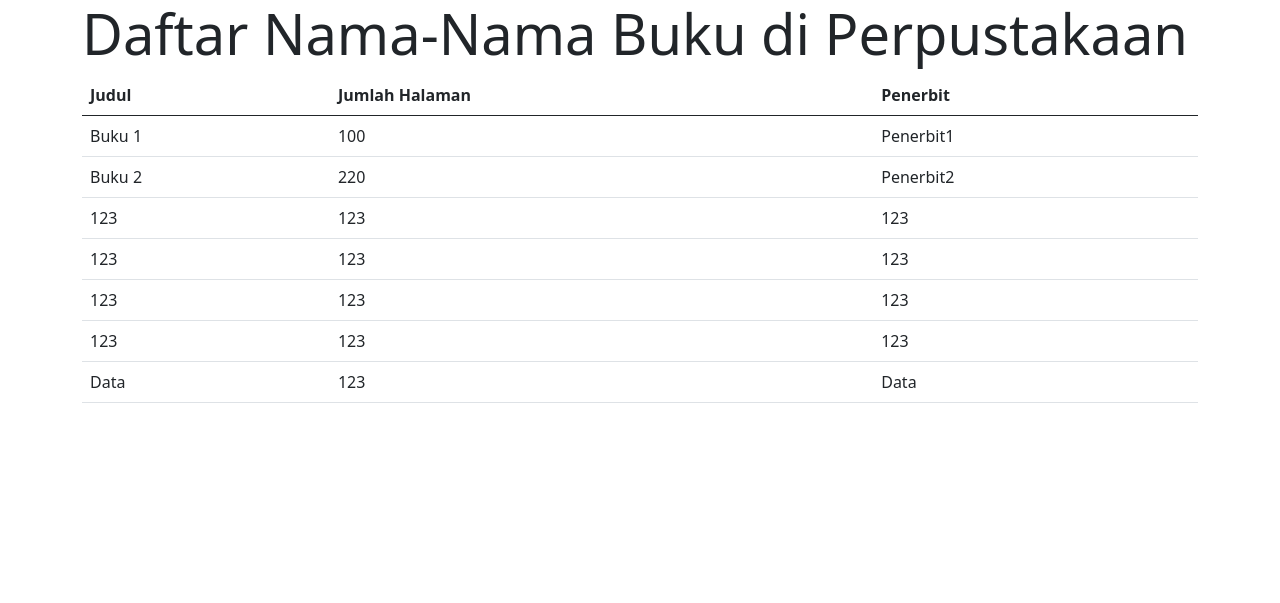
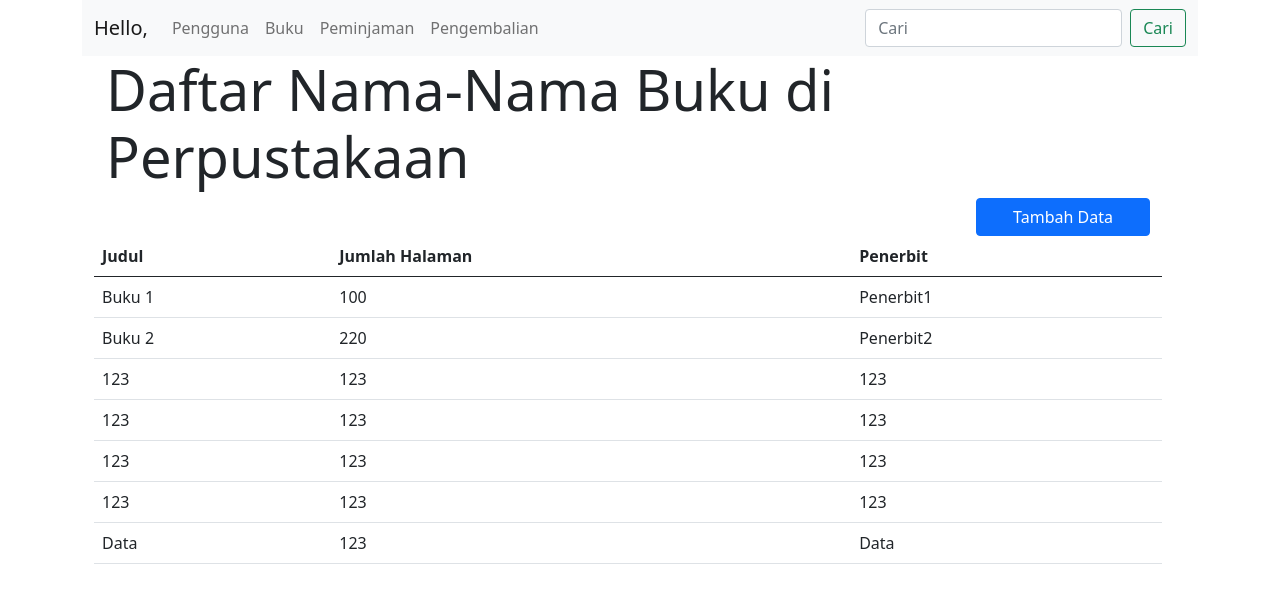
Before and after one commit to alazdev/django-my-first-project, a Django app: page /buku in a window 1280 px wide. Shown: the top 603 px of the page. Run offline with Django 3.2, Linux system fonts and the light colour scheme; data comes from the database, SQL or seed files in the repository; both versions use the stored data as it was after the commit.

Commit message:
Create Data

```diff
--- a/bukus/templates/index.html
+++ b/bukus/templates/index.html
@@ -1,18 +1,63 @@
-<!DOCTYPE html>
+<!doctype html>
 <html lang="en">
 
 <head>
-    <meta charset="UTF-8">
-    <meta http-equiv="X-UA-Compatible" content="IE=edge">
-    <meta name="viewport" content="width=device-width, initial-scale=1.0">
-    <title>Daftar Buku</title>
+    <!-- Required meta tags -->
+    <meta charset="utf-8">
+    <meta name="viewport" content="width=device-width, initial-scale=1">
+
+    <!-- Bootstrap CSS -->
     <link href="https://cdn.jsdelivr.net/npm/bootstrap@5.0.0-beta2/dist/css/bootstrap.min.css" rel="stylesheet"
         integrity="sha384-BmbxuPwQa2lc/FVzBcNJ7UAyJxM6wuqIj61tLrc4wSX0szH/Ev+nYRRuWlolflfl" crossorigin="anonymous">
+
+    <title>Daftar Buku</title>
 </head>
 
 <body>
+    <div class="modal fade" id="tambahData" tabindex="-1" aria-labelledby="tambahDataLabel" aria-hidden="true">
+        <div class="modal-dialog modal-lg">
+          <div class="modal-content">
+            <div class="modal-header">
+              <h5 class="modal-title" id="tambahDataLabel"><b>Form | </b>Tambah Data</h5>
+              <button type="button" class="btn-close" data-bs-dismiss="modal" aria-label="Close"></button>
+            </div>
+            <form class="post-form" action="./buku/create" method="post">
+                {% csrf_token %}
+            <div class="modal-body">
+                <div class="form-group">
+                    <label for="judul" class="form-label">Judul</label>
+                    <input type="text" name="judul" id="judul" class="form-control" aria-describedby="judulHelpBlock" maxlength="30" required>
+                    <div id="judulHelpBlock" class="form-text d-none">
+                        Maksimal panjang karakter adalah 30.
+                    </div>
+                </div>
+                <div class="form-group">
+                    <label for="jumlah-halaman" class="form-label">Jumlah Halaman</label>
+                    <input type="number" name="jumlah_halaman" id="jumlah-halaman" class="form-control" required>
+                </div>
+                <div class="form-group">
+                    <label for="penerbit" class="form-label">Penerbit</label>
+                    <input type="text" name="penerbit" id="penerbit" class="form-control" aria-describedby="penerbitHelpBlock" maxlength="30" required>
+                    <div id="penerbitHelpBlock" class="form-text d-none">
+                        Maksimal panjang karakter adalah 30.
+                    </div>
+                </div>
+            </div>
+            <div class="modal-footer">
+              <button type="button" class="btn btn-secondary" data-bs-dismiss="modal">Keluar</button>
+              <button type="submit" class="btn btn-primary">Kirim</button>
+            </div>
+        </form>
+          </div>
+        </div>
+      </div>
     <div class="container">
+        {% include 'layout/navigation.html' %}
+        <div class="container row">
             <h1 class="display-4">Daftar Nama-Nama Buku di Perpustakaan</h1>
+            <div class="col">
+                <button type="button" class="btn btn-primary col-lg-2 col-sm-12 float-end" data-bs-toggle="modal" data-bs-target="#tambahData">Tambah Data</button>
+            </div>
             <table class="table">
                 <thead>
                     <tr>
@@ -32,9 +77,8 @@
                 </tbody>
             </table>
         </div>
-    <script src="https://cdn.jsdelivr.net/npm/bootstrap@5.0.0-beta2/dist/js/bootstrap.bundle.min.js"
-        integrity="sha384-b5kHyXgcpbZJO/tY9Ul7kGkf1S0CWuKcCD38l8YkeH8z8QjE0GmW1gYU5S9FOnJ0"
-        crossorigin="anonymous"></script>
+    </div>
+    {% include 'layout/footer.html' %}
 </body>
 
 </html>
--- /dev/null
+++ b/bukus/templates/layout/footer.html
@@ -0,0 +1,12 @@
+<!-- Optional JavaScript; choose one of the two! -->
+
+<!-- Option 1: Bootstrap Bundle with Popper -->
+<script src="https://cdn.jsdelivr.net/npm/bootstrap@5.0.0-beta2/dist/js/bootstrap.bundle.min.js"
+    integrity="sha384-b5kHyXgcpbZJO/tY9Ul7kGkf1S0CWuKcCD38l8YkeH8z8QjE0GmW1gYU5S9FOnJ0"
+    crossorigin="anonymous"></script>
+
+<!-- Option 2: Separate Popper and Bootstrap JS -->
+<!--
+    <script src="https://cdn.jsdelivr.net/npm/@popperjs/core@2.6.0/dist/umd/popper.min.js" integrity="sha384-KsvD1yqQ1/1+IA7gi3P0tyJcT3vR+NdBTt13hSJ2lnve8agRGXTTyNaBYmCR/Nwi" crossorigin="anonymous"></script>
+    <script src="https://cdn.jsdelivr.net/npm/bootstrap@5.0.0-beta2/dist/js/bootstrap.min.js" integrity="sha384-nsg8ua9HAw1y0W1btsyWgBklPnCUAFLuTMS2G72MMONqmOymq585AcH49TLBQObG" crossorigin="anonymous"></script>
+-->
--- /dev/null
+++ b/bukus/templates/layout/navigation.html
@@ -0,0 +1,30 @@
+<nav class="navbar navbar-expand-lg navbar-light bg-light">
+    <div class="container-fluid">
+        <a class="navbar-brand" href="//{{ request.get_host }}">Hello,</a>
+        <button class="navbar-toggler" type="button" data-bs-toggle="collapse" data-bs-target="#navbarSupportedContent"
+            aria-controls="navbarSupportedContent" aria-expanded="false" aria-label="Toggle navigation">
+            <span class="navbar-toggler-icon"></span>
+        </button>
+        <div class="collapse navbar-collapse" id="navbarSupportedContent">
+            <ul class="navbar-nav me-auto mb-2 mb-lg-0">
+                <li class="nav-item">
+                    <a class="nav-link" aria-current="page" href="//{{ request.get_host }}/pengguna">Pengguna</a>
+                </li>
+                <li class="nav-item">
+                    <a class="nav-link" aria-current="page" href="//{{ request.get_host }}/buku">Buku</a>
+                </li>
+                <li class="nav-item">
+                    <a class="nav-link" aria-current="page" href="//{{ request.get_host }}/peminjaman">Peminjaman</a>
+                </li>
+                <li class="nav-item">
+                    <a class="nav-link" aria-current="page"
+                        href="//{{ request.get_host }}/pengembalian">Pengembalian</a>
+                </li>
+            </ul>
+            <form class="d-flex">
+              <input class="form-control me-2" type="search" placeholder="Cari" aria-label="Cari">
+              <button class="btn btn-outline-success" type="submit">Cari</button>
+            </form>
+        </div>
+    </div>
+</nav>
--- a/bukus/views.py
+++ b/bukus/views.py
@@ -1,11 +1,24 @@
-from django.shortcuts import render
+from django.shortcuts import render, redirect
 from django.http import HttpResponse
 from .models import Buku
 from django.views.generic.base import TemplateView
 
+from .forms import BukuForm
+
 def home(request):
-    return HttpResponse('Hello, World!')
+    return render(request, 'home.html')
 
 def index(request):
     bukus = Buku.objects.all()
     return render(request, 'index.html', {'bukus':bukus})
+
+def insert(request):
+    if request.method=='POST':
+        form = BukuForm(request.POST)
+
+        if form.is_valid():
+            form.save()
+            return redirect('/buku')
+    else:
+        form = BukuForm()
+    return render(request, 'index.html', {'form': form})
--- a/myproject/urls.py
+++ b/myproject/urls.py
@@ -18,5 +18,6 @@ from bukus import views
 
 urlpatterns = [
     path('', views.home, name='index'),
-    path('buku', views.index, name='index')
+    path('buku', views.index, name='buku'),
+    path('buku/create', views.insert, name='buku-create'),
 ]
```
Also changed, not shown: bukus/forms.py (added, +7 -0 lines), bukus/templates/home.html (added, +22 -0 lines), db.sqlite3. Lines whose indentation alone changed are shown as unchanged.
